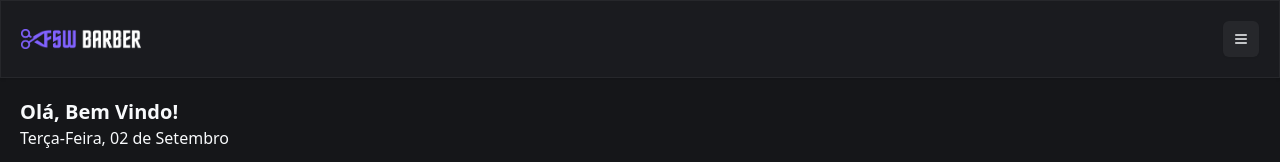
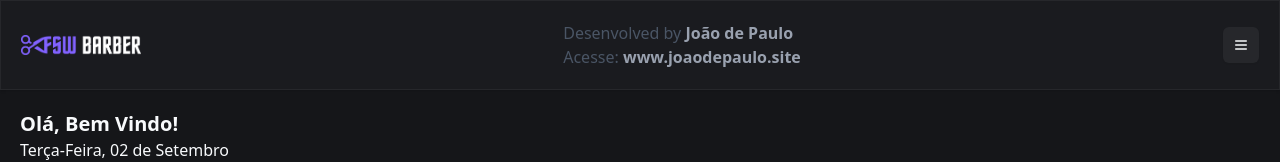
Before and after one commit to joaodepaulojp/barberapp, a Next.js app: page / in a window 1280 px wide. Shown: the top 162 px of the page. Built offline with nearby package versions, Linux system fonts and the light colour scheme; no server answers; the database is empty.

Commit message:
feat: add my website link

```diff
--- a/app/_components/header.tsx
+++ b/app/_components/header.tsx
@@ -14,6 +14,18 @@ const header = () => {
           <Image src="/logo-fsw.png" alt="FSW Barber" height={18} width={120} />
         </Link>
 
+        <p className="text-gray-600">
+          Desenvolved by{" "}
+          <span className="font-bold text-gray-400">João de Paulo</span>
+          <br />
+          <Link href="https://joaodepaulo.site" className="hover:underline">
+            Acesse:{" "}
+            <span className="font-bold text-gray-400">
+              www.joaodepaulo.site
+            </span>
+          </Link>
+        </p>
+
         <Sheet>
           <SheetTrigger asChild>
             <Button size="icon" variant="secondary">
```
